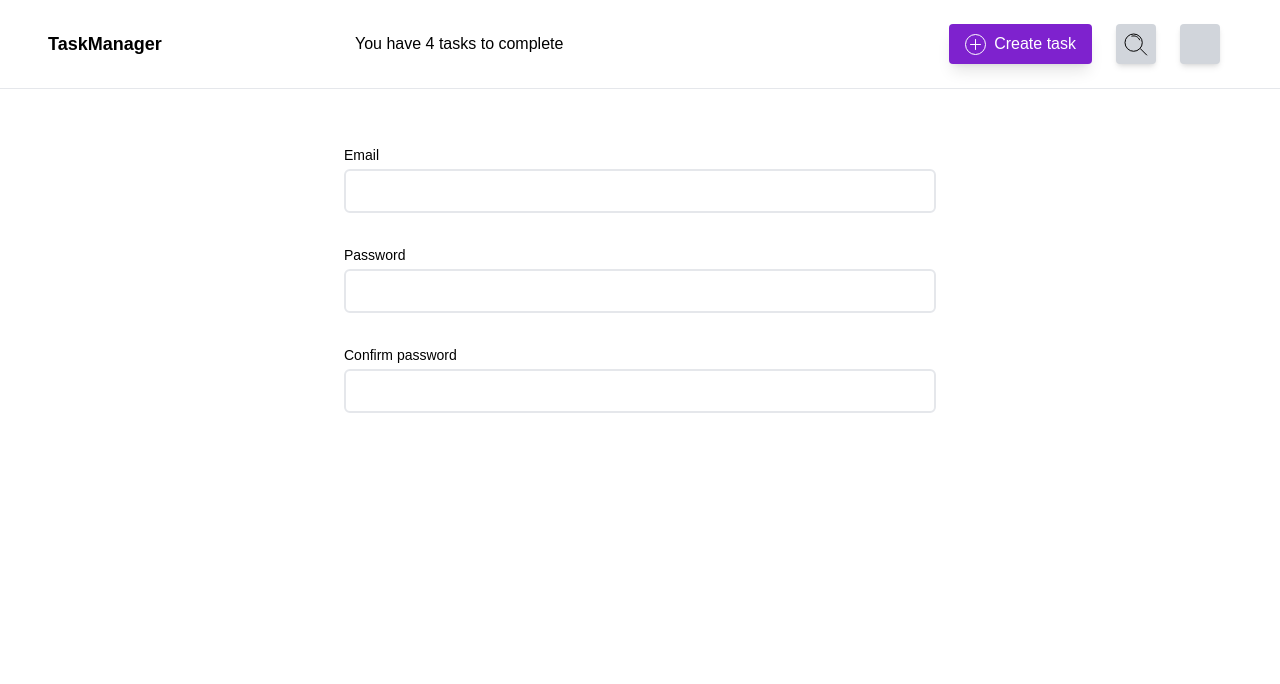
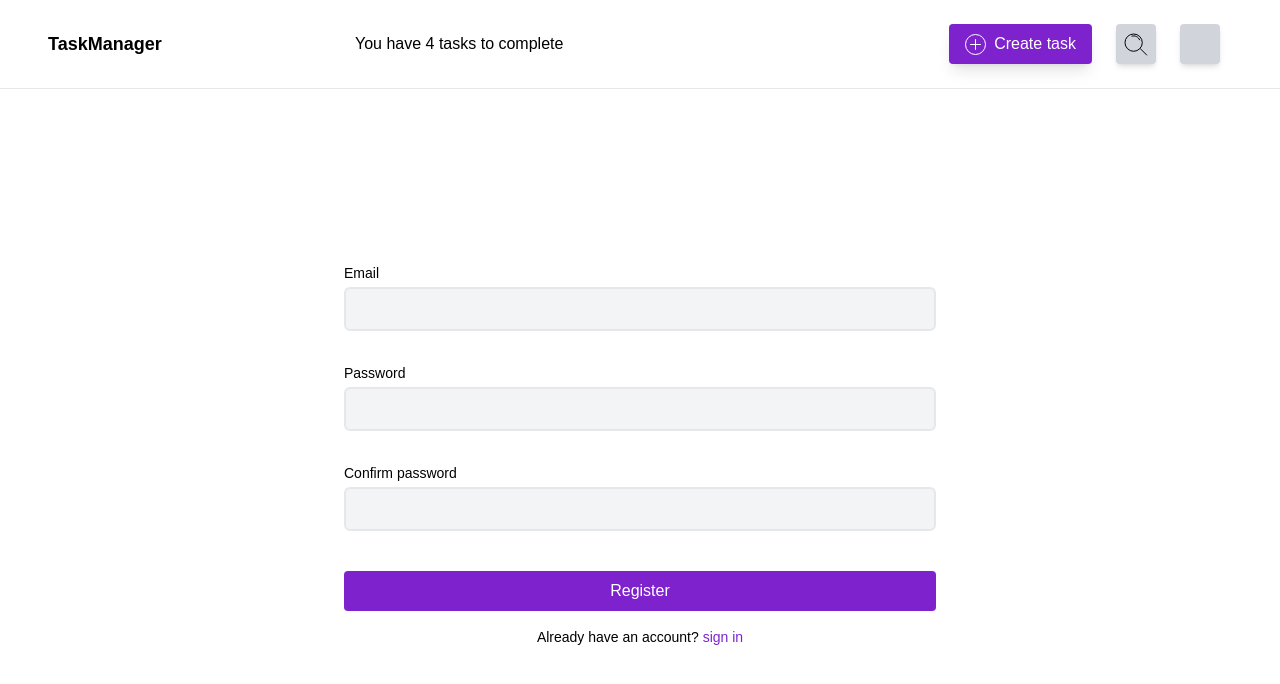
Before and after one commit to msmurali/taskmanager, a React (Create React App) app: page / in a window 1280 px wide. Shown: the top 684 px of the page. Built offline with nearby package versions, Linux system fonts and the light colour scheme.

Commit message:
update register-form.component

```diff
--- a/src/components/register-form.component.jsx
+++ b/src/components/register-form.component.jsx
@@ -17,7 +17,7 @@ const RegisterForm = () => {
 
   return (
     <div className="register-form w-full h-full overflow-y-auto font-primary">
-      <form className="w-full p-6 md:w-1/2 mx-auto">
+      <form className="w-full h-full p-6 md:w-1/2 mx-auto flex flex-col justify-center items-stretch">
         <div className="form-group mt-8">
           <label htmlFor="email" className="block text-sm mb-1">
             Email
@@ -26,7 +26,7 @@ const RegisterForm = () => {
             type="text"
             name="email"
             id="email"
-            className="w-full px-4 py-2 border-2 border-gray-200 focus:border-purple-700 outline-none rounded-md"
+            className="bg-gray-100 w-full px-4 py-2 border-2 border-gray-200 focus:border-purple-700 outline-none rounded-md"
             required
             value={email}
             onChange={changeHandler}
@@ -40,7 +40,7 @@ const RegisterForm = () => {
             type="text"
             name="password"
             id="password"
-            className="w-full px-4 py-2 border-2 border-gray-200 focus:border-purple-700 outline-none rounded-md"
+            className="bg-gray-100 w-full px-4 py-2 border-2 border-gray-200 focus:border-purple-700 outline-none rounded-md"
             required
             value={password}
             onChange={changeHandler}
@@ -54,12 +54,22 @@ const RegisterForm = () => {
             type="text"
             name="confirm-password"
             id="confirm-password"
-            className="w-full px-4 py-2 border-2 border-gray-200 focus:border-purple-700 outline-none rounded-md"
+            className="bg-gray-100 w-full px-4 py-2 border-2 border-gray-200 focus:border-purple-700 outline-none rounded-md"
             required
             value={confirmPassword}
             onChange={changeHandler}
           />
         </div>
+        <button className="mt-10 register-btn block w-full px-4 py-2 rounded bg-purple-700 text-white">
+          Register
+        </button>
+        <p className="text-sm mt-4 text-center">
+          Already have an account?
+          <a href="#" className="text-purple-700">
+            {" "}
+            sign in
+          </a>
+        </p>
       </form>
     </div>
   );
```
